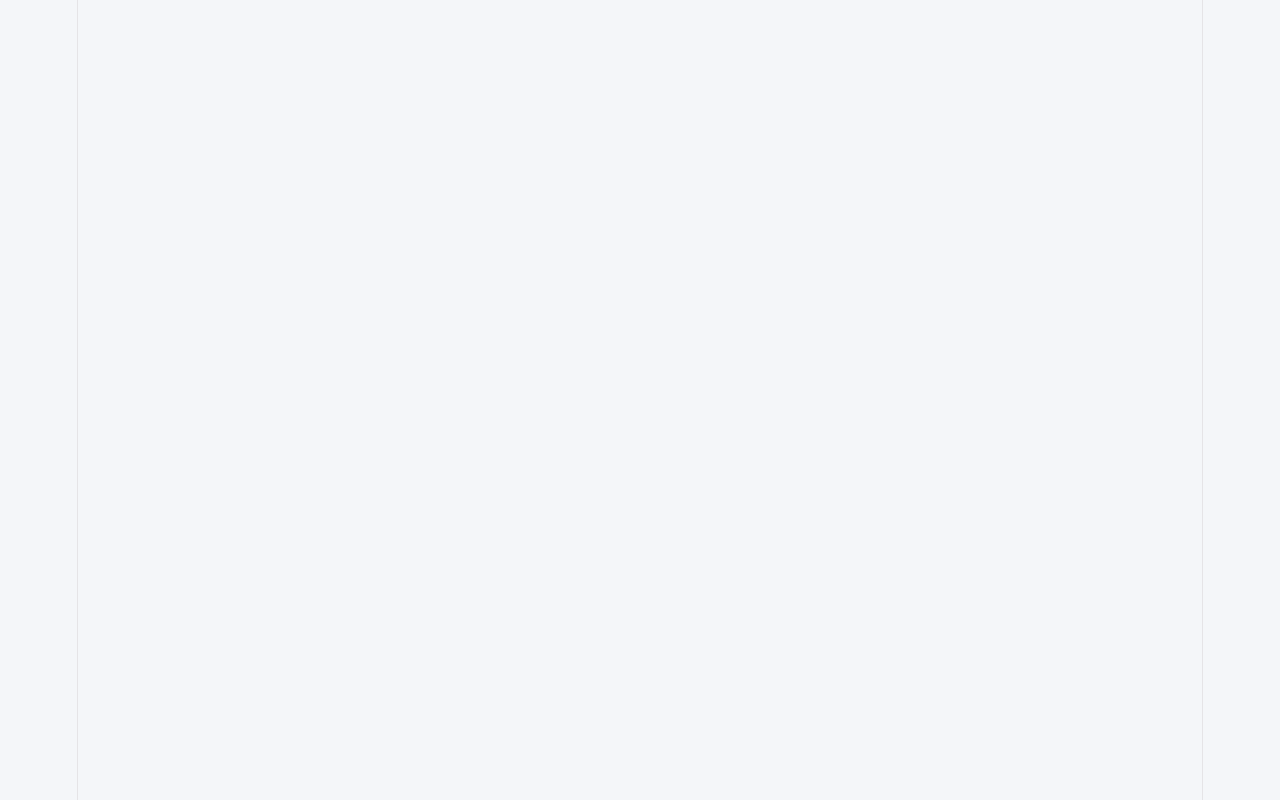
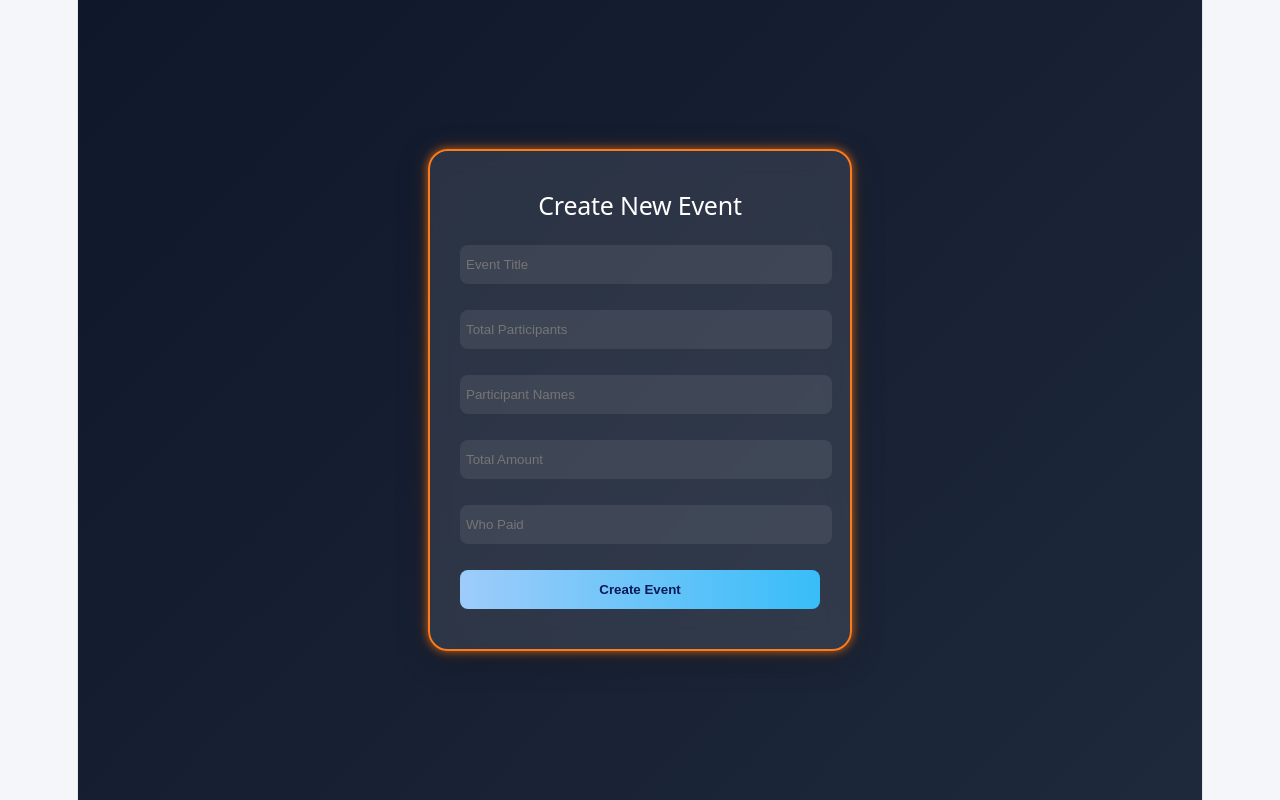
Before and after one commit to dwitipatell/SplitExpense, a React (Vite) app: page /add-event in a window 1280 px wide. Before the commit this address had no page. Built offline with nearby package versions, Linux system fonts and the light colour scheme.

Commit message:
create addevent page

```diff
--- a/src/App.jsx
+++ b/src/App.jsx
@@ -4,6 +4,7 @@ import Navbar from './components/navbar'
 import Login from "./pages/login"
 import Signup from "./pages/signup"
 import "./utils/splitlogic";
+import AddEvent from "./pages/addevent";
 
 function App() {
   return (
@@ -11,6 +12,7 @@ function App() {
       <Route path="/" element={<Login />} />
       <Route path="/signup" element={<Signup />} />
       <Route path="/dashboard" element={<Dashboard />} />
+      <Route path="/add-event" element={<AddEvent />} />
     </Routes>
   )
 }
--- /dev/null
+++ b/src/pages/addevent.jsx
@@ -0,0 +1,88 @@
+import React, { useState } from "react";
+import { useNavigate } from "react-router-dom";
+import "../styles/addevent.css";
+
+export default function AddEvent() {
+  const navigate = useNavigate();
+
+  const [eventName, setEventName] = useState("");
+  const [participants, setParticipants] = useState("");
+  const [totalPeople, setTotalPeople] = useState("");
+  const [amount, setAmount] = useState("");
+  const [paidBy, setPaidBy] = useState("");
+
+  const handleCreate = () => {
+        const peopleArray = participants.split(",");
+
+        const eventData = {
+            eventName,
+            totalPeople,
+            people: peopleArray,
+            amount: Number(amount),
+            paidBy
+        };
+
+        console.log("Full Event Data:", eventData);
+
+        navigate("/dashboard");
+    };
+
+    return (
+        <div className="add-event-page">
+            <div className="add-event-box">
+
+            <h2>Create New Event</h2>
+
+            {/* Event Name */}
+            <input
+                placeholder="Event Title"
+                value={eventName}
+                onChange={(e) => setEventName(e.target.value)}
+            />
+
+            <br /><br />
+
+            {/* Total Participants */}
+            <input
+                placeholder="Total Participants"
+                value={totalPeople}
+                onChange={(e) => setTotalPeople(e.target.value)}
+            />
+
+            <br /><br />
+
+            {/* Names */}
+            <input
+                placeholder="Participant Names"
+                value={participants}
+                onChange={(e) => setParticipants(e.target.value)}
+            />
+
+            <br /><br />
+
+            {/* Total Amount */}
+            <input
+                placeholder="Total Amount"
+                value={amount}
+                onChange={(e) => setAmount(e.target.value)}
+            />
+
+            <br /><br />
+
+            {/* Paid By */}
+            <input
+                placeholder="Who Paid"
+                value={paidBy}
+                onChange={(e) => setPaidBy(e.target.value)}
+            />
+
+            <br /><br />
+
+            <button onClick={handleCreate}>
+                Create Event
+            </button>
+
+            </div>
+        </div>
+    );
+}
--- a/src/pages/dashboard.jsx
+++ b/src/pages/dashboard.jsx
@@ -1,8 +1,24 @@
-import React from "react";
 import "../styles/dashboard.css";
 import { calculateGroupBalances, simplifyDebts } from "../utils/splitlogic";
+import React, { useState } from "react";
+import { useNavigate } from "react-router-dom";
+
 
 export default function Dashboard() {
+
+  const navigate = useNavigate();
+  const people = ["Dwiti", "Vishakha", "Daksh"];
+
+  const expenses = [
+    { amount: 900, paidBy: "Dwiti" },
+    { amount: 300, paidBy: "Vishakha" }
+  ];
+
+  const balances = calculateGroupBalances(expenses, people);
+  const transactions = simplifyDebts(balances);
+  const [eventName, setEventName] = useState("");
+  const [participants, setParticipants] = useState("");
+
   return (
     <div className="dashboard">
 
@@ -77,34 +93,37 @@ export default function Dashboard() {
           {/* RIGHT */}
           <div className="right">
 
-            <button className="add-btn">+ Add New Event</button>
+            <button
+              className="add-btn"
+              onClick={() => navigate("/add-event")}
+            >
+              + Add New Event
+            </button>
 
-            <div className="box">
-              <h4>Payment Reminders.</h4>
+           <div className="box">
+              <h4>Payment Reminders</h4>
 
-              <div className="reminder">
-                <p>You owe Shivam ₹1,250</p>
-                <button>Pay Now</button>
-              </div>
-
-              <div className="reminder">
-                <p>You owe Rahul ₹750</p>
-                <button>Pay Now</button>
-              </div>
+              {transactions.map((t, index) => (
+                <div className="reminder" key={index}>
+                  <p>{t.from} pays {t.to} ₹{t.amount}</p>
+                  <button onClick={() => alert("Pay clicked")}>
+                    Pay Now
+                  </button>
+                </div>
+              ))}
             </div>
 
             <div className="box">
               <h4>Pending from Others</h4>
 
-              <div className="pending">
-                <p>Simran owes you</p>
-                <span>₹3,400</span>
-              </div>
-
-              <div className="pending">
-                <p>Pooja owes you</p>
-                <span>₹525</span>
-              </div>
+              {balances
+                .filter(person => person.balance > 0)
+                .map((person, index) => (
+                  <div className="pending" key={index}>
+                    <p>{person.name} should receive</p>
+                    <span>₹{person.balance}</span>
+                  </div>
+                ))}
             </div>
 
           </div>
--- /dev/null
+++ b/src/styles/addevent.css
@@ -0,0 +1,71 @@
+/* Page Background */
+.add-event-page {
+  min-height: 100vh;
+  background: linear-gradient(135deg, #0f172a, #1e293b);
+  display: flex;
+  justify-content: center;
+  align-items: center;
+}
+
+/* Form Box */
+.add-event-box {
+  width: 360px;
+  padding: 40px 30px;
+  border-radius: 20px;
+  background: rgba(255, 255, 255, 0.1);
+  backdrop-filter: blur(12px);
+  -webkit-backdrop-filter: blur(15px);
+  border: 2px solid #ff7a18;
+  box-shadow:
+    0 0 8px rgba(255, 122, 24, 0.6),
+    0 0 16px rgba(255, 122, 24, 0.3),
+    0 8px 32px rgba(0, 0, 0, 0.3);
+
+  text-align: center;
+  color: white;
+}
+
+/* Title */
+.add-event-box h2 {
+  margin-bottom: 25px;
+  font-size: 25px;
+  color: #ffffff;
+}
+
+/* Inputs */
+.add-event-box input {
+  width: 100%;
+  padding: 12px 6px;
+  border-radius: 8px;
+  border: none;
+  outline: none;
+  background: rgba(255, 255, 255, 0.08);
+  color: #F8F3EA;
+}
+
+/* Input focus */
+.add-event-box input:focus {
+  border-color: #2d7df6;
+  box-shadow: 0 0 5px rgba(45, 125, 246, 0.3);
+}
+
+/* Button */
+.add-event-box button {
+ width: 100%;
+  padding: 12px;
+  border-radius: 8px;
+  border: none;
+
+  background: linear-gradient(90deg, #9ECCFA, #38bdf8);
+  color: #0B1957;
+  font-weight: bold;
+  cursor: pointer;
+  transition: 0.25Ss;
+}
+
+/* Button hover */
+.add-event-box button:hover {
+  background: linear-gradient(90deg, #38bdf8, #0ea5e9);
+  transform: scale(1.05);
+  box-shadow: 0 5px 15px rgba(0, 0, 0, 0.4);
+}
```
